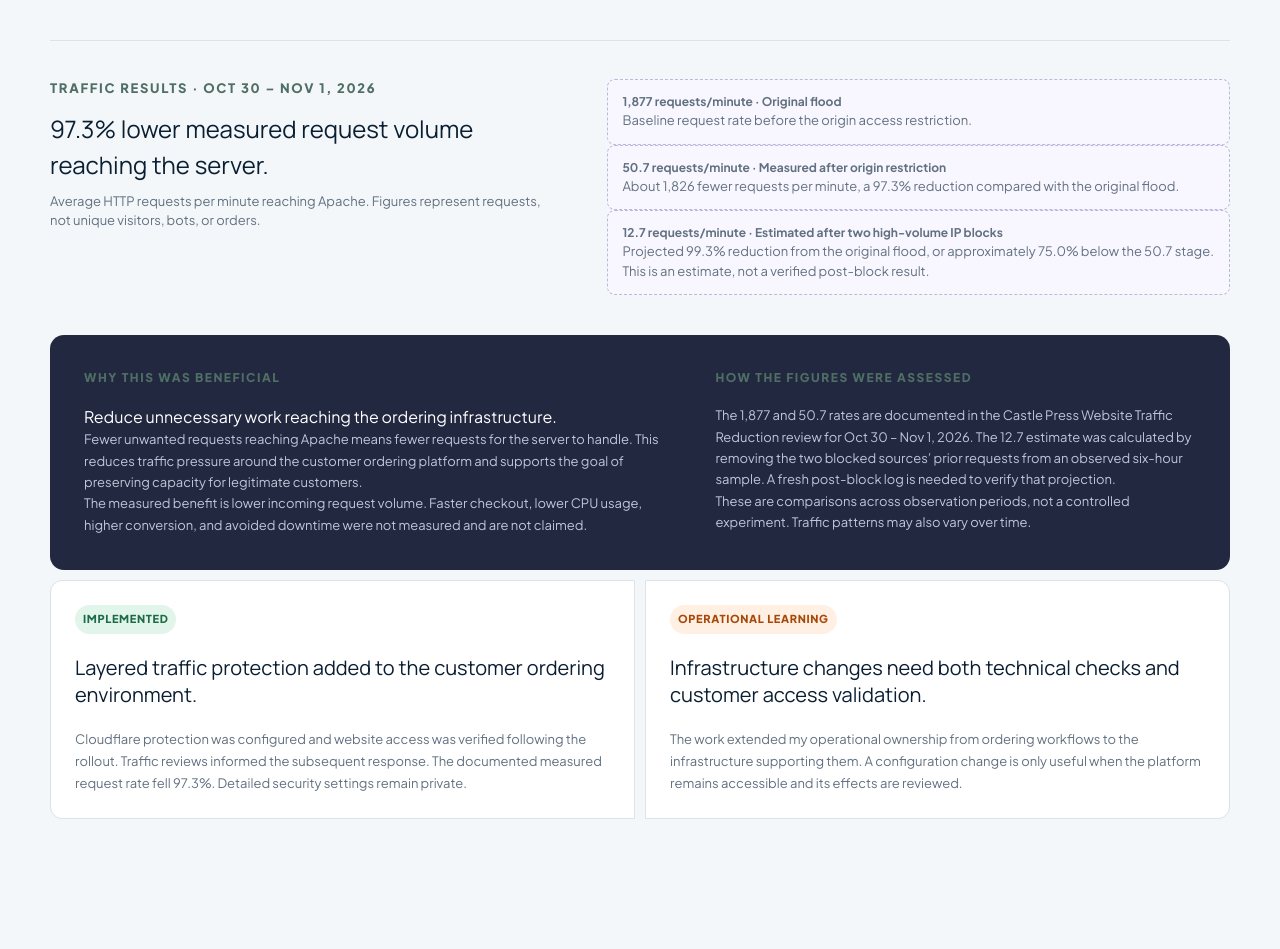
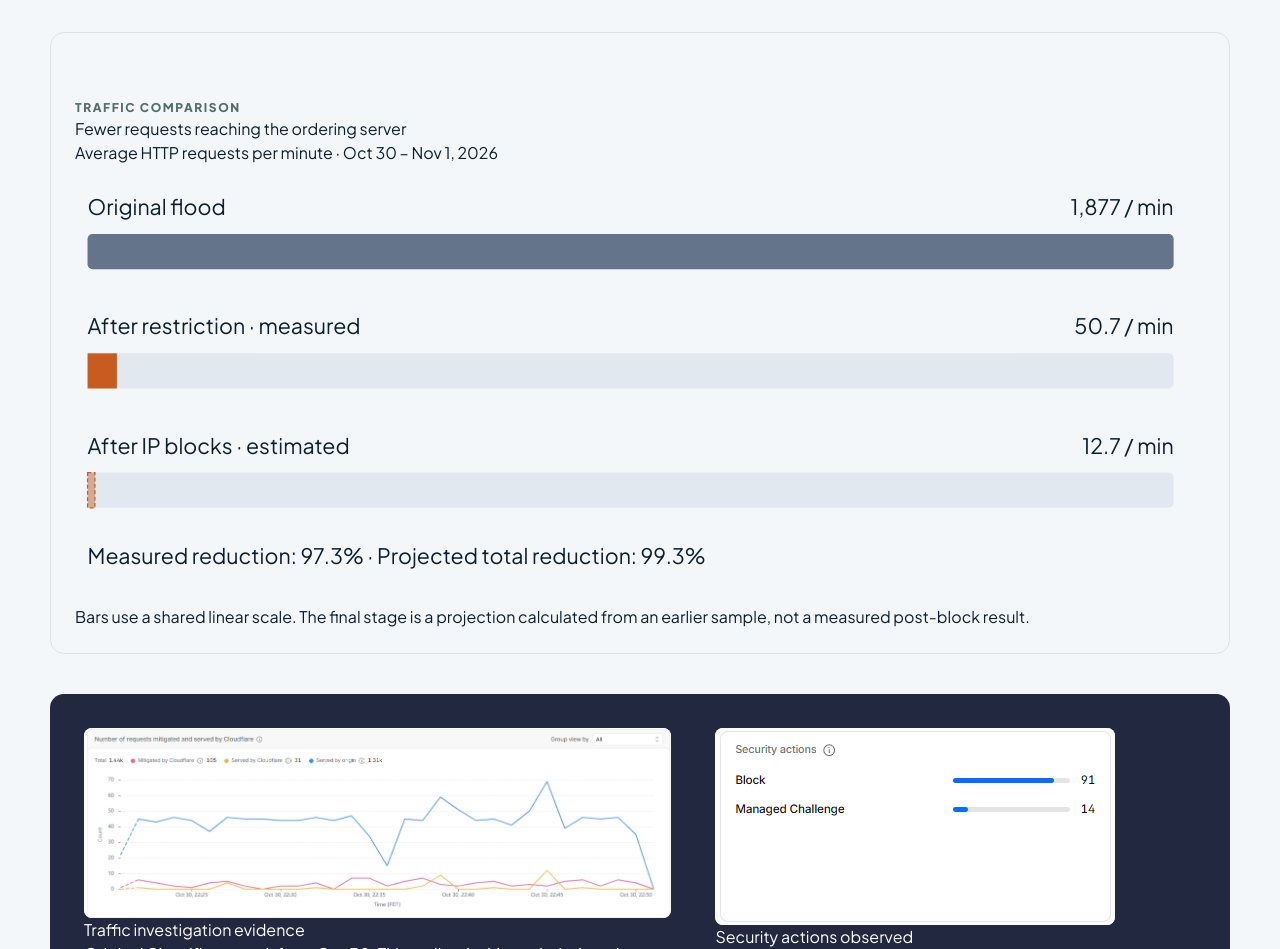
Before and after one commit to andrewjaebok/digital-operations-portfolio, a Next.js app: page /projects/operational-systems-automation in a window 1280 px wide. Shown: the part 6143-7092 px from the top of the page. Built offline with nearby package versions, Linux system fonts and the light colour scheme.

Commit message:
Add traffic comparison graph and sanitized Cloudflare screenshots

```diff
--- a/app/projects/operational-systems-automation/page.tsx
+++ b/app/projects/operational-systems-automation/page.tsx
@@ -1,4 +1,5 @@
 import type { Metadata } from "next";
+import PortfolioImage from "../../components/PortfolioImage";
 import { CaseStudyEnding, CaseStudyWorkspace } from "../../components/CaseStudyWorkspace";
 
 export const metadata: Metadata = {
@@ -265,6 +266,34 @@ export default function OperationalSystemsAutomation() {
         <article><span>03 · Troubleshoot</span><p>Investigated browser connectivity issues during rollout, adjusted the configuration, and confirmed website access afterward.</p></article>
         <article><span>04 · Review</span><p>Reviewed request data following the changes to assess the response and guide further adjustments. Implementation and measured effectiveness were treated as separate questions.</p></article>
       </div>
+      <figure style={{ margin: "32px 0", padding: "24px", border: "1px solid var(--line)", borderRadius: 14 }}>
+        <figcaption><p className="kicker">Traffic comparison</p><h3>Fewer requests reaching the ordering server</h3><p>Average HTTP requests per minute · Oct 30 – Nov 1, 2026</p></figcaption>
+        <svg viewBox="0 0 900 350" role="img" aria-labelledby="traffic-chart-title traffic-chart-description" style={{ width: "100%", height: "auto", display: "block" }}>
+          <title id="traffic-chart-title">97.3% lower measured origin request rate</title>
+          <desc id="traffic-chart-description">Original flood: 1,877 requests per minute. After origin restriction: 50.7 measured. After two IP blocks: 12.7 estimated, not yet verified. All bars use the same linear scale.</desc>
+          <g fill="currentColor" fontSize="17">
+            <text x="10" y="40">Original flood</text><text x="875" y="40" textAnchor="end">1,877 / min</text>
+            <text x="10" y="135">After restriction · measured</text><text x="875" y="135" textAnchor="end">50.7 / min</text>
+            <text x="10" y="230">After IP blocks · estimated</text><text x="875" y="230" textAnchor="end">12.7 / min</text>
+          </g>
+          <g fill="#e2e8f0"><rect x="10" y="55" width="865" height="28" rx="4"/><rect x="10" y="150" width="865" height="28" rx="4"/><rect x="10" y="245" width="865" height="28" rx="4"/></g>
+          <rect x="10" y="55" width="865" height="28" rx="4" fill="#64748b"/>
+          <rect x="10" y="150" width="23.36" height="28" fill="#c75b20"/>
+          <rect x="10" y="245" width="5.85" height="28" fill="#c75b20" fillOpacity=".45" stroke="#c75b20" strokeDasharray="3 2"/>
+          <text x="10" y="318" fill="currentColor" fontSize="17">Measured reduction: 97.3% · Projected total reduction: 99.3%</text>
+        </svg>
+        <p>Bars use a shared linear scale. The final stage is a projection calculated from an earlier sample, not a measured post-block result.</p>
+      </figure>
+      <div className="initiative-detail-grid">
+        <figure style={{ margin: 0, minWidth: 0 }}>
+          <PortfolioImage src="/images/ordering-protection/cloudflare-traffic.png" width={1205} height={390} alt="Cloudflare request graph from an earlier observation window: 1.44k total, 105 mitigated, 31 served by Cloudflare, and 1.31k served by origin." style={{ width: "100%", height: "auto", background: "white", borderRadius: 8 }} />
+          <figcaption><h3>Traffic investigation evidence</h3><p>Original Cloudflare graph from Oct 30. This earlier dashboard window shows requests mitigated and served; it is separate from the origin-log comparison above. Source IPs and unrelated panels have been cropped out.</p></figcaption>
+        </figure>
+        <figure style={{ margin: 0, minWidth: 0 }}>
+          <PortfolioImage src="/images/ordering-protection/cloudflare-actions.png" width={400} height={197} alt="Cloudflare security actions panel showing 91 blocks and 14 managed challenges." style={{ width: "100%", maxWidth: 400, height: "auto", background: "white", borderRadius: 8 }} />
+          <figcaption><h3>Security actions observed</h3><p>The captured dashboard lists 91 blocks and 14 managed challenges. These counts document actions in that dashboard window; they do not establish the later rate limiting rule’s effectiveness or the 97.3% origin reduction.</p></figcaption>
+        </figure>
+      </div>
       <div className="measurement-opportunities">
         <div><p className="kicker">Traffic results · Oct 30 – Nov 1, 2026</p><h3>97.3% lower measured request volume reaching the server.</h3><p>Average HTTP requests per minute reaching Apache. Figures represent requests, not unique visitors, bots, or orders.</p></div>
         <ol>
```
Also changed, not shown: public/images/ordering-protection/cloudflare-actions.png (added), public/images/ordering-protection/cloudflare-traffic.png (added).
